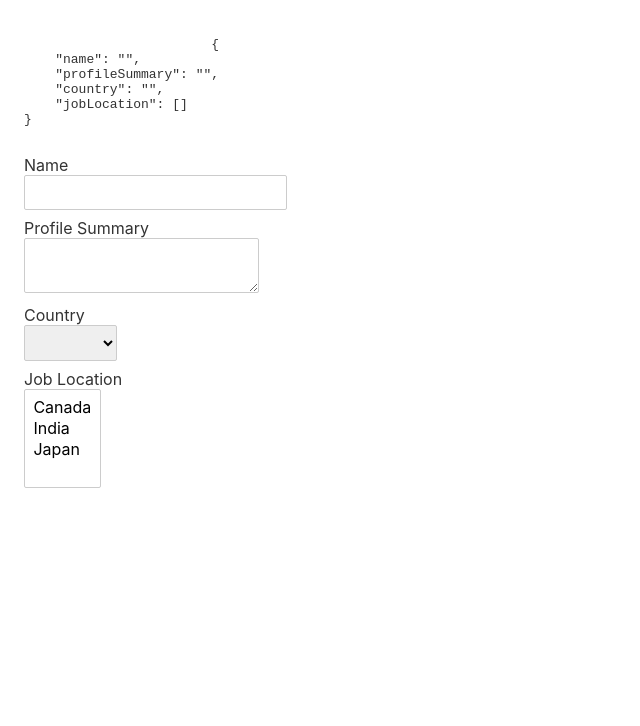
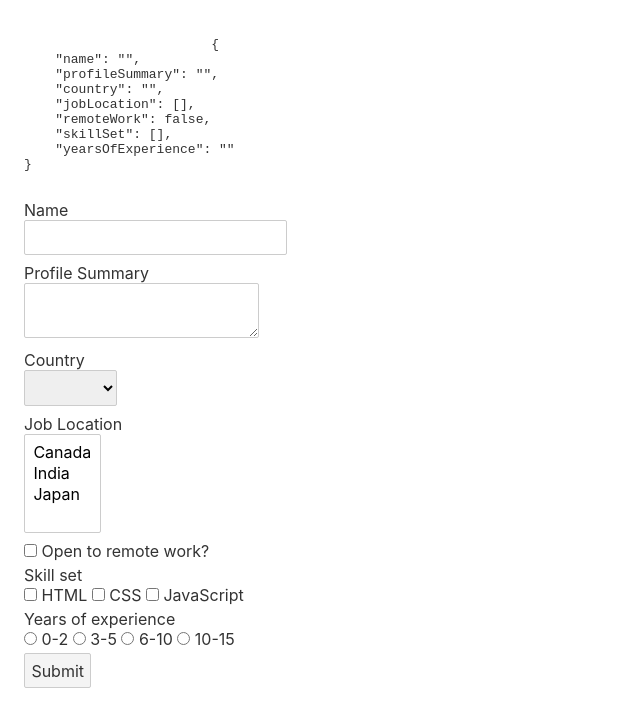
Before and after one commit to jim-lougheed/svelte-tutorial, a Svelte app: page / in a window 1280 px wide. Shown: the top 726 px of the page, without its empty margins (0-640 px from the left). Built offline with nearby package versions, Linux system fonts and the light colour scheme.

Commit message:
Complete 14: Form Handling II

```diff
--- a/src/App.svelte
+++ b/src/App.svelte
@@ -28,7 +28,13 @@
 		profileSummary: '',
 		country: '',
 		jobLocation: [],
+		remoteWork: false,
+		skillSet: [],
+		yearsOfExperience: '',
 	};
+	function handleFormSubmit(event) {
+		console.log("Form values: ", formValues);
+	}
 </script>
 
 <main>
@@ -76,7 +82,7 @@
 			{JSON.stringify(formValues, null, 4)}
 		</pre>
 	</div>
-	<form action="">
+	<form on:submit|preventDefault={handleFormSubmit}>
 		<div>
 			<label for="name">Name</label>
 			<input type="text" id="name" bind:value={formValues.name}/>
@@ -100,6 +106,33 @@
 				<option value="india">India</option>
 				<option value="japan">Japan</option>
 			</select>
+		</div>
+		<div>
+			<input type="checkbox" id="remoteWork" bind:checked={formValues.remoteWork}/>
+			<label for="remoteWork">Open to remote work?</label>
+		</div>
+		<div>
+			<label>Skill set</label>
+			<input type="checkbox" id="html" value="html" bind:group={formValues.skillSet} />
+			<label for="html">HTML</label>
+			<input type="checkbox" id="css" value="css" bind:group={formValues.skillSet} />
+			<label for="css">CSS</label>
+			<input type="checkbox" id="javascript" value="javascript" bind:group={formValues.skillSet} />
+			<label for="javascript">JavaScript</label>
+		</div>
+		<div>
+			<label>Years of experience</label>
+			<input type="radio" id="0-2" value="0-2" bind:group={formValues.yearsOfExperience} />
+			<label for="0-2">0-2</label>
+			<input type="radio" id="3-5" value="3-5" bind:group={formValues.yearsOfExperience} />
+			<label for="3-5">3-5</label>
+			<input type="radio" id="6-10" value="6-10" bind:group={formValues.yearsOfExperience} />
+			<label for="6-10">6-10</label>
+			<input type="radio" id="10-15" value="10-15" bind:group={formValues.yearsOfExperience} />
+			<label for="10-15">10-15</label>
+		</div>
+		<div>
+			<button>Submit</button>
 		</div>
 	</form>
 </main>
```
